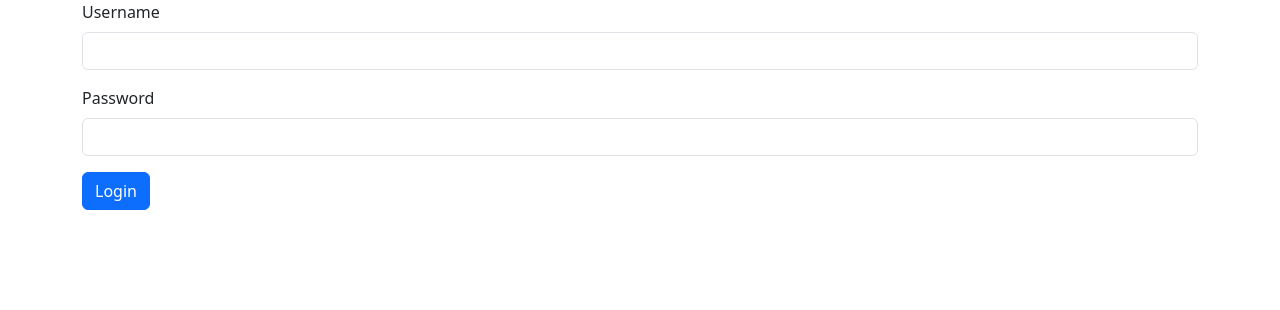
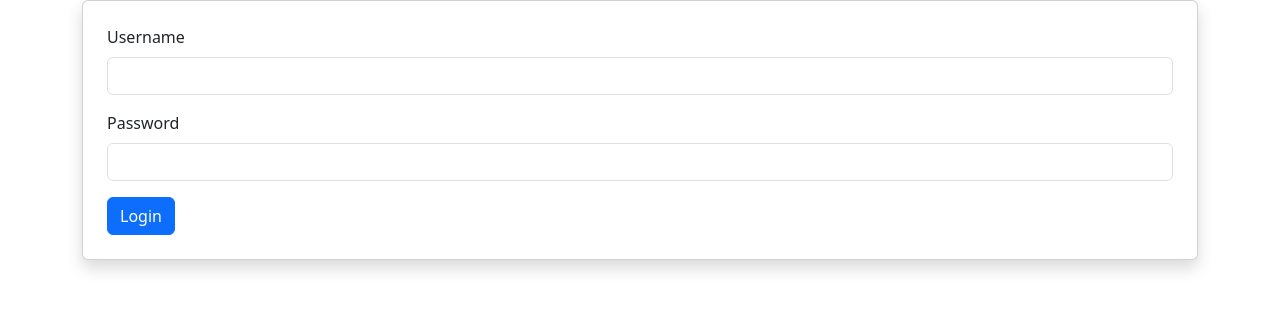
Before and after one commit to GiuseppeColucci95/booRoad_team2, a React (Vite) app: page / in a window 1280 px wide. Shown: the top 310 px of the page. Built offline with nearby package versions, Linux system fonts and the light colour scheme.

Commit message:
refactor: restructure Login component for improved layout and readability

```diff
--- a/src/pages/Login.jsx
+++ b/src/pages/Login.jsx
@@ -2,6 +2,7 @@ export default function Login() {
     return (
         <>
             <div className="container">
+                <div className="card p-4 shadow">
                     <form>
                         <div className="mb-3" id="username">
                             <label htmlFor="" className="form-label">Username</label>
@@ -26,8 +27,8 @@ export default function Login() {
                             />
                         </div>
                         <button id="login" className="btn btn-primary" type="submit">Login</button>
-
                     </form>
+                </div>
             </div>
         </>
     )
```
Lines whose indentation alone changed are shown as unchanged.
